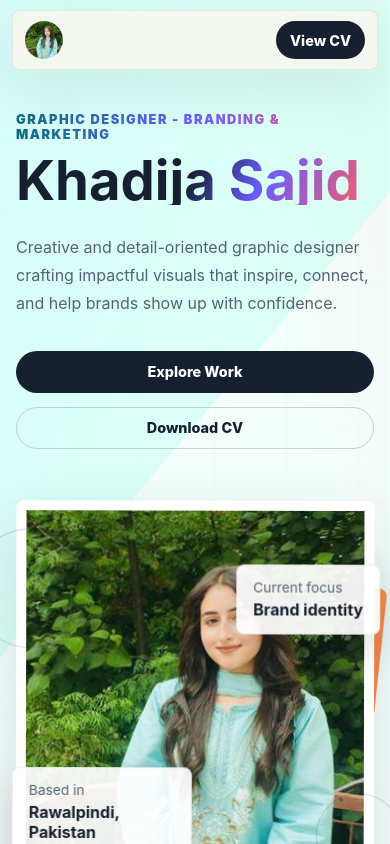
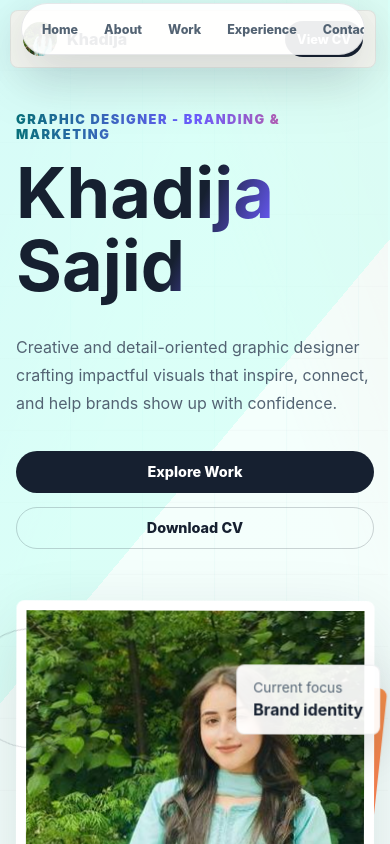
Before and after one commit to FarhanAli2000/khadijaPortfolio, a React (Create React App) app: page / in a window 390 px wide. Shown: the top 844 px of the page. Built offline with nearby package versions, Linux system fonts and the light colour scheme.

Commit message:
Fix mobile navigation and hero text clipping

```diff
--- a/src/App.css
+++ b/src/App.css
@@ -210,10 +210,11 @@ main {
   background-clip: text;
   color: transparent;
   font-size: clamp(3.1rem, 7vw, 6.8rem);
-  line-height: 0.9;
-  margin: 0;
+  line-height: 1.06;
+  margin: 0 0 -0.08em;
   max-width: 680px;
   overflow-wrap: anywhere;
+  padding-bottom: 0.08em;
 }
 
 .hero-copy p {
@@ -887,30 +888,73 @@ main {
 @media (max-width: 680px) {
   .navbar {
     border-radius: 8px;
+    gap: 12px;
+    justify-content: space-between;
+    left: 10px;
     top: 10px;
     width: calc(100% - 20px);
   }
 
   .brand span {
+    display: inline;
+    font-size: 1rem;
+  }
+
+  .brand img {
+    height: 34px;
+    width: 34px;
+  }
+
+  .nav-links {
+    background: rgba(255, 255, 255, 0.92);
+    border: 1px solid rgba(22, 32, 48, 0.1);
+    border-radius: 999px;
+    bottom: 12px;
+    box-shadow: 0 16px 48px rgba(22, 32, 48, 0.16);
+    display: flex;
+    gap: 2px;
+    left: 10px;
+    max-width: calc(100vw - 20px);
+    overflow-x: auto;
+    padding: 8px;
+    position: fixed;
+    right: 10px;
+    scrollbar-width: none;
+    z-index: 21;
+  }
+
+  .nav-links::-webkit-scrollbar {
     display: none;
   }
 
+  .nav-links a {
+    flex: 0 0 auto;
+    font-size: 0.78rem;
+    min-height: 34px;
+    padding: 0 12px;
+  }
+
   .nav-cta {
-    min-height: 38px;
-    padding: 0 14px;
+    font-size: 0.8rem;
+    min-height: 36px;
+    padding: 0 12px;
   }
 
   .animated-section {
-    padding: 88px 16px;
+    padding: 88px 16px 104px;
   }
 
   .hero-section {
     min-height: auto;
+    padding-bottom: 124px;
     padding-top: 112px;
   }
 
   .hero-copy h1 {
-    font-size: 3.4rem;
+    font-size: clamp(3.15rem, 18vw, 5rem);
+    line-height: 1.04;
+    margin-bottom: -0.06em;
+    padding-bottom: 0.1em;
   }
 
   .hero-copy p {
```
